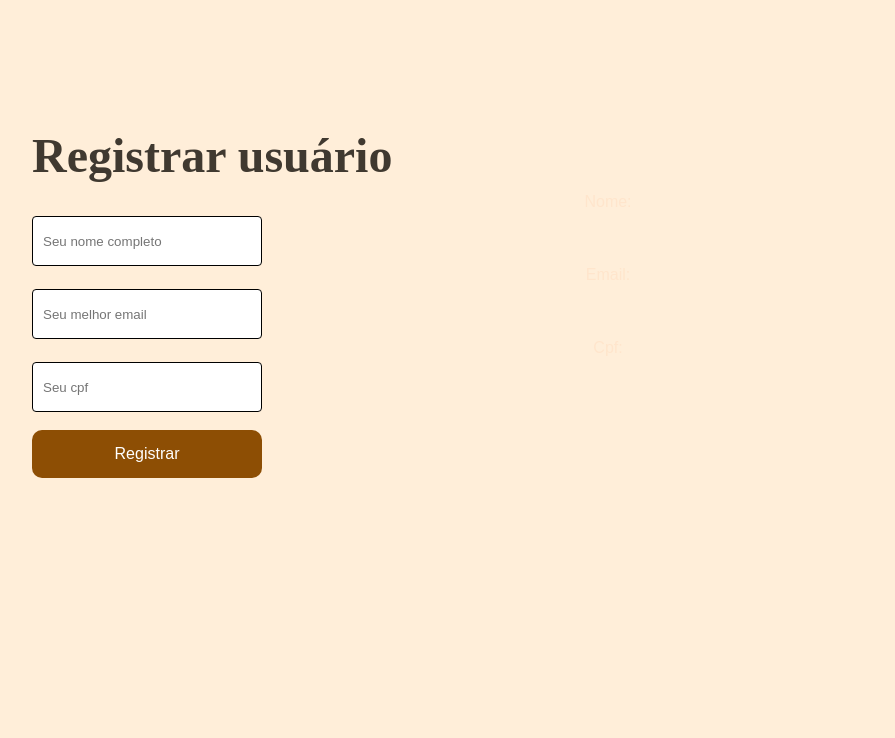
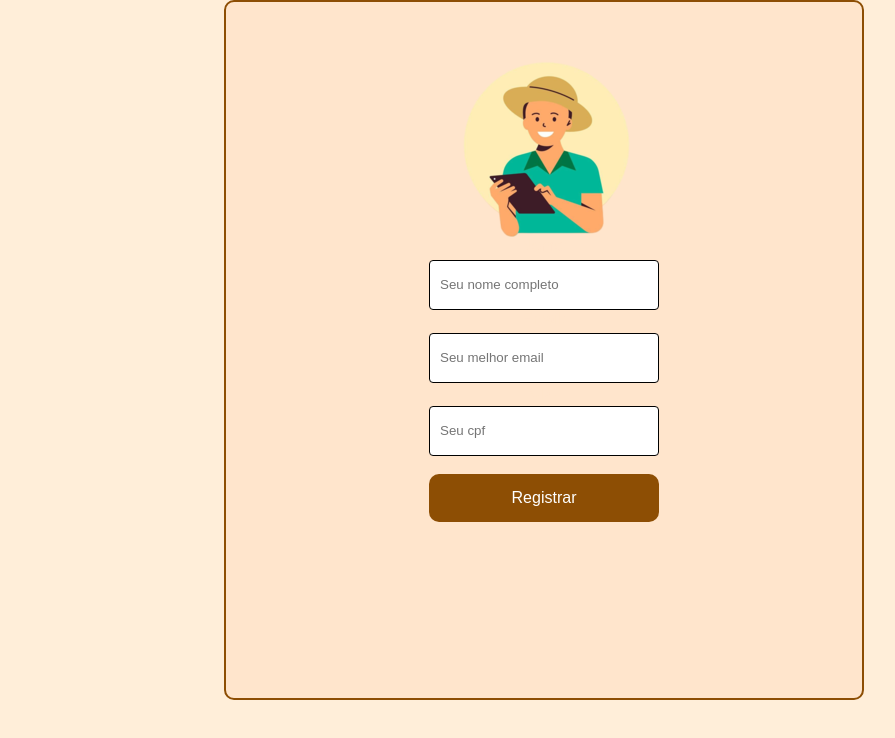
Before and after one commit to kakig/cafe-maestro, a Django app: page /registrar_usuario in a window 1280 px wide. Shown: the part 62-800 px from the top of the page, without its empty margins (96-991 px from the left). Run offline with Django 5.2, Linux system fonts and the light colour scheme.

Commit message:
Register styles

```diff
--- a/main/templates/main/registrar_usuario.html
+++ b/main/templates/main/registrar_usuario.html
@@ -6,8 +6,14 @@
 {% endblock %}
 
 {% block content %}
-  <div class="registro-usuario">
-    <h2>Registrar usuário</h2>
+<section class="register-section">
+  <div class="register-area">
+
+    <div class="register-itens-area">
+      <div class="register-image-area">
+        <img src="{% static 'images/farmer2.png' %}" alt="farmer2"  >
+      </div>
+      <!-- <h2>Login no Sistema</h2> -->
       <form action="registrar_usuario" method="POST">
         {% csrf_token %}
         {{ form }}
@@ -16,5 +22,12 @@
           <button type="submit" class="submit-btn" >Registrar </button>
         </div>
       </form>
+      {% if password_error %}
+        <h3>Credenciais inválidas</h3>
     </div>
+      {% endif %}
     {% endblock %}
+
+    </div>
+
+</section>
--- a/static/css/styles.css
+++ b/static/css/styles.css
@@ -198,7 +198,7 @@
 
 
 
-.login-section{
+.login-section, .register-section{
     display: flex;
     justify-content: center; /* Centraliza o conteúdo principal da área no eixo X */
 
@@ -206,7 +206,7 @@
     width: 100%;
     height: 100%;
 }
-.login-area {
+.login-area, .register-area {
     position: relative;
     display: flex;
     justify-content: center; /* Centraliza o conteúdo principal da área no eixo X */
@@ -217,7 +217,7 @@
     height: 700px;
 }
 
-.login-itens-area {
+.login-itens-area, .register-itens-area {
     display: flex;
     flex-direction: column; /* Garante que os itens estejam um embaixo do outro */
     align-items: center; /* Centraliza os itens no eixo X */
@@ -227,7 +227,7 @@
     padding: 20px; /* Adiciona espaçamento interno se necessário */
 }
 
-.login-image-area {
+.login-image-area, .register-image-area {
 
     margin-top: 10%;
     width: 50%;
@@ -238,7 +238,13 @@
     align-items: center; /* Centraliza verticalmente */
 }
 
-.login-image {
+
+.register-image-area{
+
+    margin-bottom: -10px;
+}
+
+.login-image, .register-image {
     max-width: 100%;
     max-height: 100%;
     object-fit: contain; /* Ajusta a imagem para caber dentro do bloco */
```
Also changed, not shown: static/images/farmer2.png (added). Lines whose indentation alone changed are shown as unchanged.
